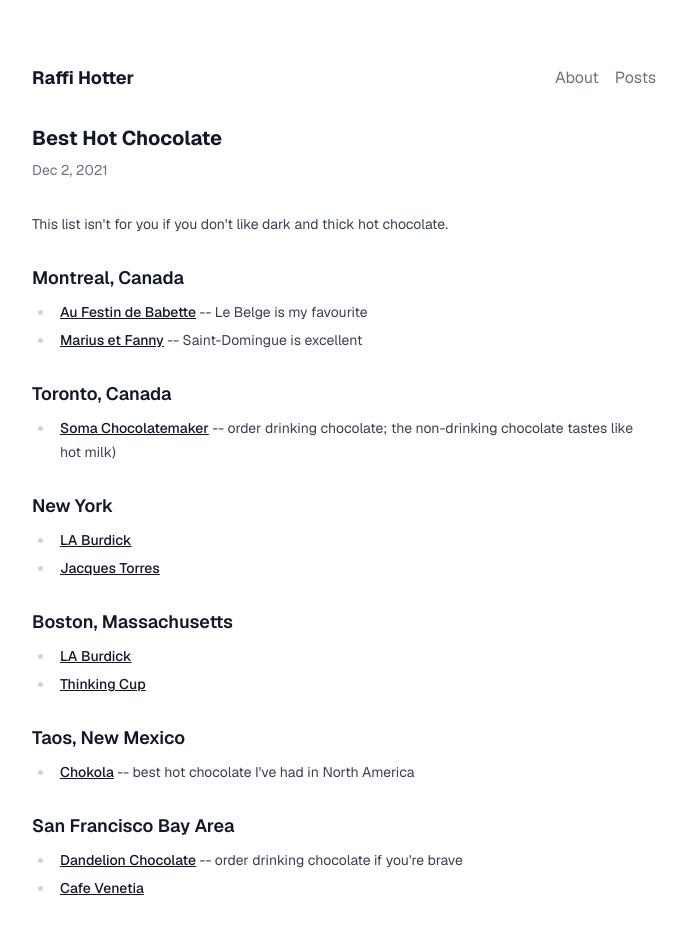
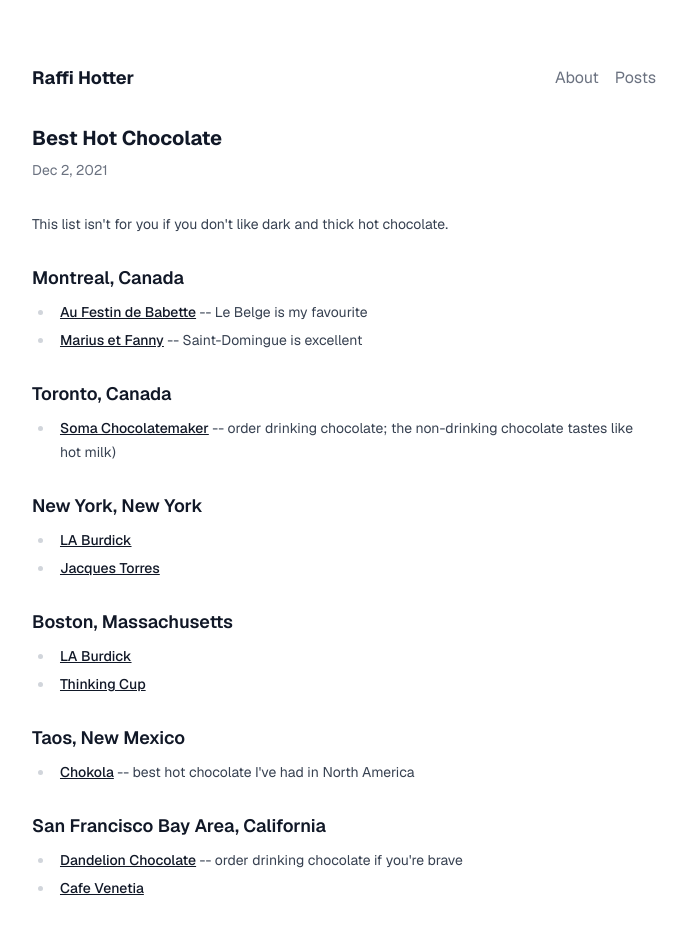
Before and after one commit to rhotter/rhotter.com, a Next.js app: page /posts/hot-chocolate in a window 1280 px wide. Shown: the top 933 px of the page, without its empty margins (296-983 px from the left). Built offline with nearby package versions, Linux system fonts and the light colour scheme.

Commit message:
Update page.mdx

```diff
--- a/app/posts/hot-chocolate/page.mdx
+++ b/app/posts/hot-chocolate/page.mdx
@@ -18,7 +18,7 @@
 
 - [Soma Chocolatemaker](https://goo.gl/maps/B9HkKU9jjW3ujhy3A) -- order drinking chocolate; the non-drinking chocolate tastes like hot milk)
 
-### New York
+### New York, New York
 
 - [LA Burdick](https://goo.gl/maps/TCi7CUEjWJEXXM4G9)
 - [Jacques Torres](https://goo.gl/maps/jKm3KNXNFDCDsTig9)
@@ -32,19 +32,19 @@
 
 - [Chokola](https://goo.gl/maps/JxG3s1MHLMRkS9Ft8) -- best hot chocolate I've had in North America
 
-### San Francisco Bay Area
+### San Francisco Bay Area, California
 
 - [Dandelion Chocolate](https://goo.gl/maps/3nsRkV32Pqwdngi97) -- order drinking chocolate if you're brave
 - [Cafe Venetia](https://g.page/cafevenetia?share)
-
-### Portland, Oregon
-
-- [Roste Chocolate House](https://maps.app.goo.gl/es7PEJbFRBp8mur5A)
 
 ### Pasadena, California
 
 - [Amara](https://maps.app.goo.gl/EsVbMUJxtghRWDnDA?g_st=ipc) -- order the Venezuelan
 - [Artisanal Goods by CAR](https://maps.app.goo.gl/hSnXWUaRFVHDiJwe6)
+
+### Portland, Oregon
+
+- [Roste Chocolate House](https://maps.app.goo.gl/es7PEJbFRBp8mur5A)
 
 ### Utrecht, Netherlands
 - [Darras Coffee Roasters](https://maps.app.goo.gl/rp2JmaKHu6cLE8py5)
```
